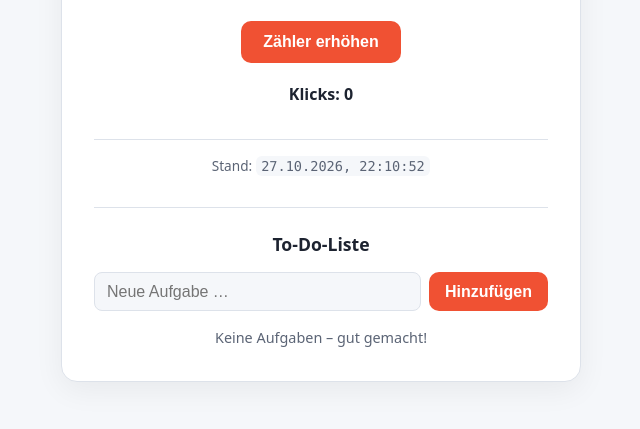
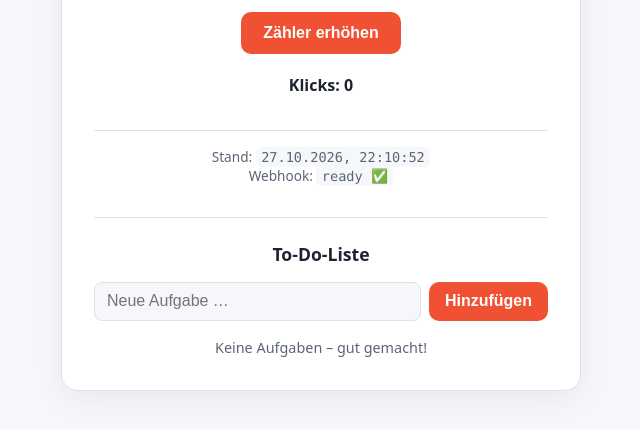
Before and after one commit to daszod/gitPlesk, a plain HTML site: page index.html in a window 1280 px wide. Shown: the part 309-738 px from the top of the page, without its empty margins (319-959 px from the left). Drawn offline with Linux system fonts and the light colour scheme.

Commit message:
Webhook-Status in der Seite anzeigen

```diff
--- a/index.html
+++ b/index.html
@@ -212,7 +212,8 @@
     <div id="counter" aria-live="polite">Klicks: 0</div>
 
     <div class="status">
-      Stand: <code id="stamp">wird geladen …</code>
+      Stand: <code id="stamp">wird geladen …</code><br>
+      Webhook: <code>ready ✅</code>
     </div>
 
     <div class="todo">
```
